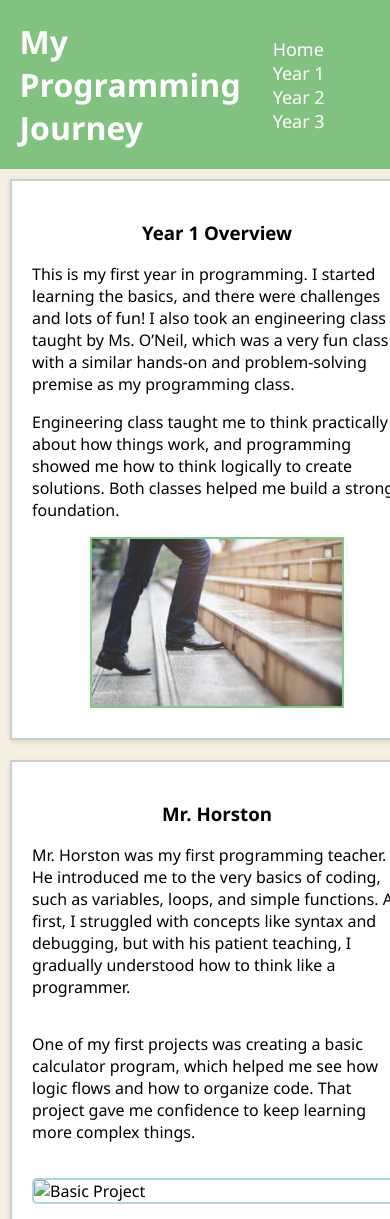
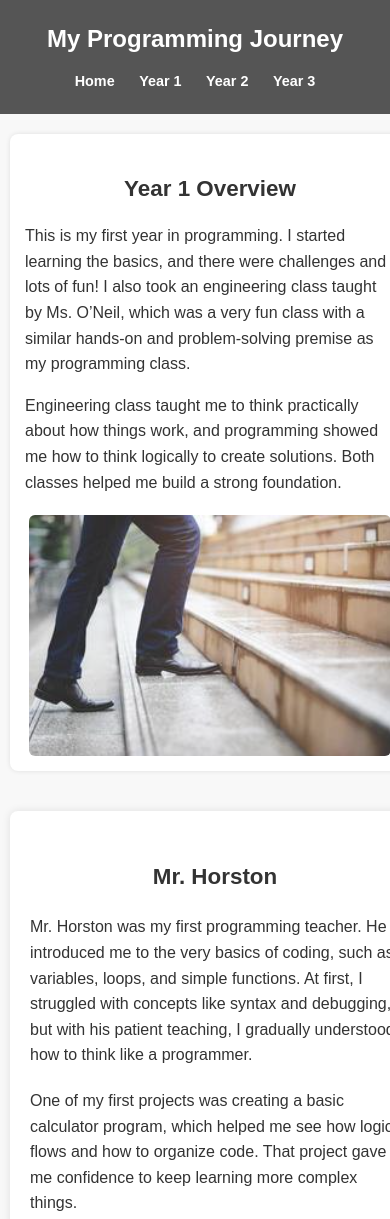
Before and after one commit to HorizonAbdulai/3years, a plain HTML site: page year1.html in a window 390 px wide. Shown: the top 1219 px of the page. Drawn offline with Linux system fonts and the light colour scheme.

Commit message:
Update styles.css

```diff
--- a/styles.css
+++ b/styles.css
@@ -1,161 +1,144 @@
+/* General styling */
+
 body {
+    font-family: Arial, sans-serif;
     margin: 0;
     padding: 0;
-    font-family: 'Segoe UI', Tahoma, Geneva, Verdana, sans-serif;
-    background-color: #f5efe1;
+    background: #f8f8f8;
+    color: #333;
+    line-height: 1.6;
 }
 
 header {
-    background-color: rgb(129, 194, 129);
+    background-color: #555;
     color: white;
-    padding: 20px 5%;
-    display: flex;
-    align-items: center;
-    justify-content: space-between;
+    padding: 20px 0;
+    text-align: center;
 }
 
 header h1 {
-    margin: 0;
-    font-size: 32px;
+    margin: 0 0 10px 0;
+    font-size: 2rem;
 }
 
 nav a {
     color: white;
+    margin: 0 15px;
     text-decoration: none;
-    font-size: 18px;
-    margin-left: 20px;
-    padding: 8px 12px;
-    border-radius: 4px;
-    transition: background-color 0.3s ease, color 0.3s ease;
+    font-weight: bold;
+    font-size: 1rem;
 }
 
 nav a:hover {
-    background-color: white;
-    color: rgb(129, 194, 129);
+    text-decoration: underline;
 }
 
 .container {
     display: flex;
-    margin: 20px;
     gap: 20px;
+    max-width: 1200px;
+    margin: 20px auto;
+    padding: 0 15px;
 }
 
-.left1, .main1, .right1 {
-    background-color: white;
-    border: 2px solid #ccc;
-    padding: 20px;
-    box-shadow: 0 2px 5px rgba(0,0,0,0.1);
+/* Aside styling */
+
+.left1, .right1 {
+    background: white;
+    padding: 15px;
+    border-radius: 8px;
+    flex: 1;
+    box-shadow: 0 0 5px rgba(0,0,0,0.1);
+    min-width: 250px;
 }
 
-.left1, .right1 {
-    width: 250px;
+.left1 h1, .right1 h1 {
+    text-align: center;
+    font-size: 1.5rem;
+    margin-bottom: 12px;
 }
 
-.left1 h1,
-.right1 h1 {
-    text-align: center;
+/* Main content styling */
+
+.main1 {
+    flex: 2;
+    background: white;
+    padding: 25px 20px;
+    border-radius: 8px;
+    box-shadow: 0 0 8px rgba(0,0,0,0.1);
+    min-width: 300px;
 }
 
-.left1 img {
-    width: 250px;
-    border: solid rgb(126, 202, 136) 2px;
-    display: block;
-    margin: 10px auto;
+.main1 h1 {
+    text-align: center;
+    margin-bottom: 20px;
+    font-size: 1.8rem;
 }
 
-.right1 img {
-    border: solid 2px rgb(169, 216, 223);
-    display: block;
-    margin: 10px auto;
+.section1 p {
+    margin-bottom: 20px;
+    font-size: 1rem;
 }
 
-.main1 {
-    flex-grow: 1;
-}
-
-.section1 h1 {
-    margin-left: 90px;
-}
-
-.section1 .content-wrapper {
-    display: flex;
-    flex-direction: row;
-    align-items: flex-start;
-    gap: 20px;
-    max-width: 550px;
-}
-
-.section1 .content-wrapper p {
-    width: 300px;
-    margin: 0;
-    flex-shrink: 0;
-}
-
-.section1 .content-wrapper img {
-    width: 500px;
-    height: auto;
-    border-radius: 5px;
-    margin-left: 25px;
-    border: solid rgb(169, 216, 223) 2px;
-}
-
-.section1 .growth-text {
-    width: 300px;
-    flex-shrink: 0;
-    margin: 0;
-    display: flex;
-    flex-direction: column;
-    justify-content: flex-start;
-}
-
-.section1 .content-wrapper2 h1 {
-    margin-left: 65px;
-}
-
-.section1 .content-wrapper2 p {
-    margin: 0;
+.content-wrapper {
+    margin-bottom: 25px;
 }
 
 .content-wrapper2 {
-    margin-bottom: 100px;
+    margin-top: 15px;
 }
+
+.img1 {
+    display: block;
+    max-width: 100%;
+    height: auto;
+    margin: 15px auto;
+    border-radius: 6px;
+}
+
+/* Images inside asides */
+
+.left1 img, .right1 img {
+    display: block;
+    max-width: 100%;
+    height: auto;
+    margin: 20px auto 0 auto;
+    border-radius: 6px;
+}
+
+/* Footer */
 
 footer {
     text-align: center;
-    padding: 20px;
-    background-color: #ddd;
-    margin-top: 20px;
+    padding: 15px 0;
+    background-color: #555;
+    color: white;
+    margin-top: 40px;
+    font-size: 1rem;
 }
 
-/* Responsive for smaller screens */
-@media (max-width: 900px) {
+/* Responsive design */
+
+@media (max-width: 992px) {
     .container {
         flex-direction: column;
-        margin: 10px;
+        padding: 0 10px;
     }
-    .left1, .right1, .main1 {
-        width: 100%;
-    }
-    .section1 .content-wrapper {
-        flex-direction: column;
-        max-width: 100%;
-    }
-    .section1 .content-wrapper p,
-    .section1 .growth-text {
-        width: 100%;
-        margin-bottom: 15px;
-    }
-    .section1 .content-wrapper img {
-        width: 100%;
-        margin-left: 0;
-        border-radius: 5px;
-    }
-    .section1 h1 {
-        margin-left: 0;
-        text-align: center;
-    }
-    .section1 .content-wrapper2 h1 {
-        margin-left: 0;
-        text-align: center;
+    .left1, .main1, .right1 {
+        min-width: 100%;
+        margin-bottom: 20px;
     }
 }
+
+@media (max-width: 480px) {
+    header h1 {
+        font-size: 1.5rem;
+    }
+    nav a {
+        margin: 0 10px;
+        font-size: 0.9rem;
+    }
+    .main1 h1, .left1 h1, .right1 h1 {
+        font-size: 1.4rem;
+    }
+}
```
